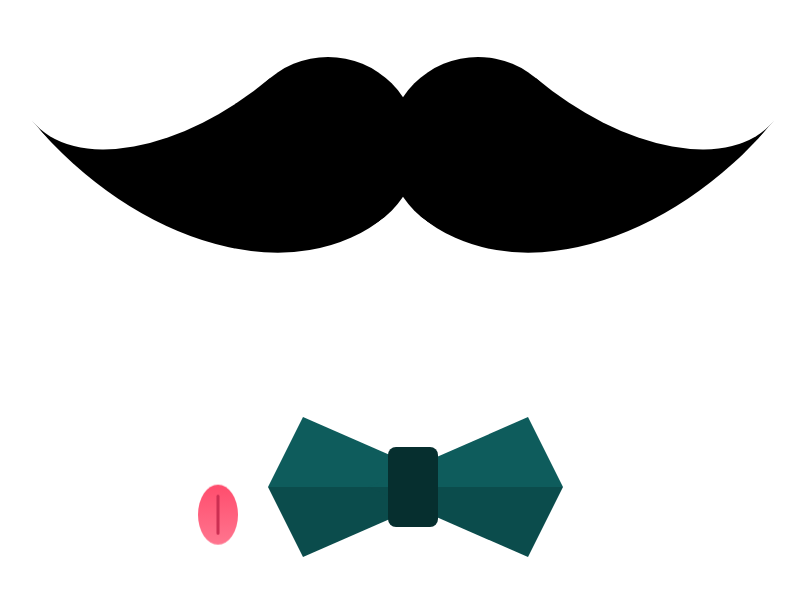
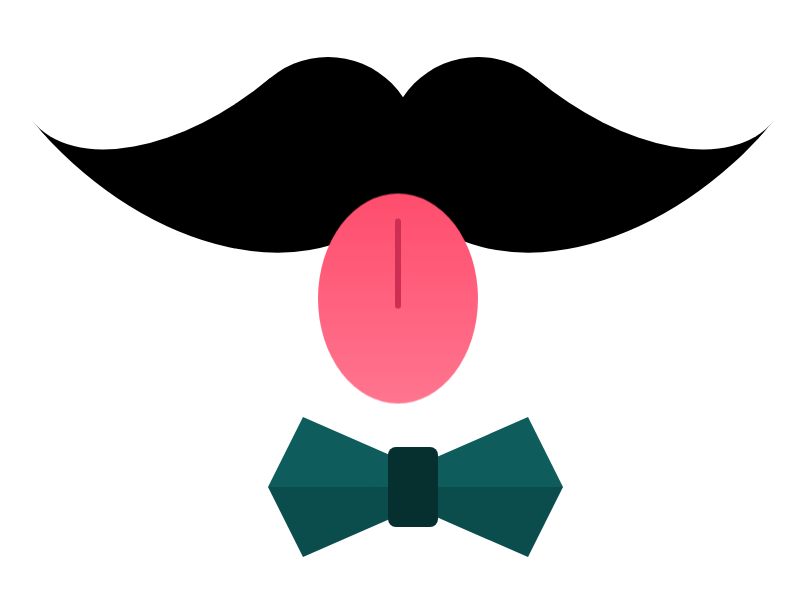
Before and after one commit to Fernand0G143/Bigote-colaborativo, a plain HTML site: page index.html in a window 1280 px wide. Shown: the part 191-786 px from the top of the page, without its empty margins (20-822 px from the left). Drawn offline with Linux system fonts and the light colour scheme.

Commit message:
Ajustando tamaño y posición de lengua

```diff
--- a/styles.css
+++ b/styles.css
@@ -104,25 +104,25 @@
 /* 👅 LENGUA */
 .lengua{
     position:absolute;
-    width:40px;
-    height:60px;
+    width:160px;
+    height:210px;
     background:linear-gradient(to bottom,#ff4d6d,#ff758f);
     border-radius:50%;
-    left:50%;
-    bottom:-40px;
+    left:110%;
+    top:-235px;
     transform:translateX(-50%);
-    z-index:5;
+    z-index:1;
     animation:moverLengua 1.5s infinite ease-in-out;
 }
 
 .lengua::after{
     content:"";
     position:absolute;
-    width:3px;
-    height:40px;
+    width:6px;
+    height:90px;
     background:#cc2f52;
     left:50%;
-    top:10px;
+    top:25px;
     transform:translateX(-50%);
     border-radius:10px;
 }
@@ -132,7 +132,7 @@
         transform:translateX(-50%) translateY(0);
     }
     50%{
-        transform:translateX(-50%) translateY(10px);
+        transform:translateX(-50%) translateY(15px);
     }
     100%{
         transform:translateX(-50%) translateY(0);
```
Also changed, not shown: index.html (+0 -1 lines).
